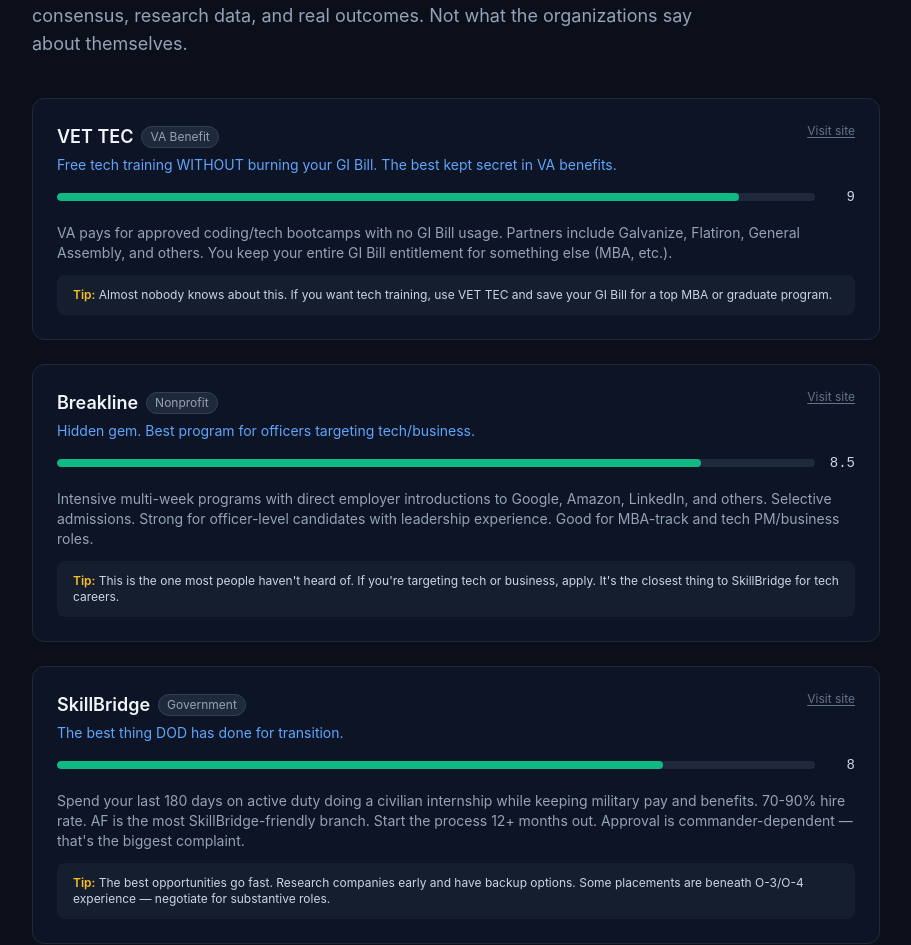
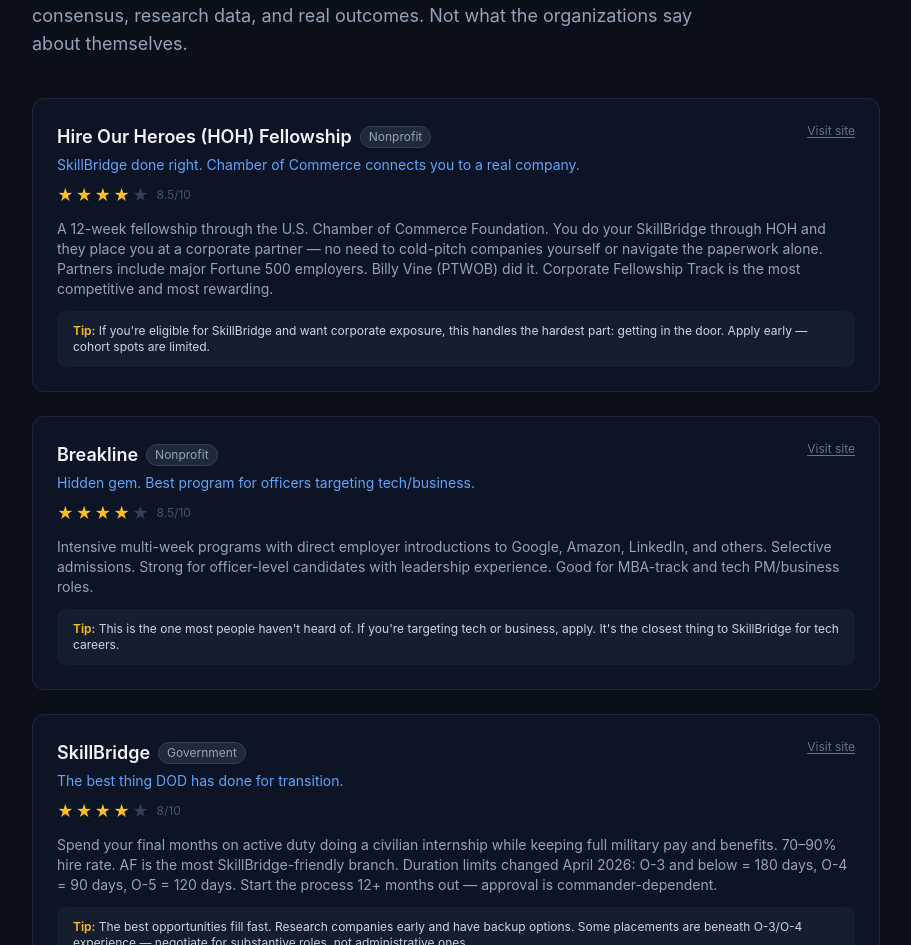
Before and after one commit to pconpiee/usafa-transition, a Next.js app: page /resources in a window 1280 px wide. Shown: the part 267-1212 px from the top of the page, without its empty margins (184-1095 px from the left). Built offline with nearby package versions, Linux system fonts and the light colour scheme.

Commit message:
Apply feedback: HOH fellowship, SkillBridge timing, VET TEC fix, star ratings, BAH tiers + custom input, flight pay, timeline date fix

```diff
--- a/src/app/comp-translator/page.tsx
+++ b/src/app/comp-translator/page.tsx
@@ -10,19 +10,23 @@
   "O-5": { 10: 107436, 12: 112440, 14: 116532, 16: 120768, 18: 124872, 20: 128964 },
 };
 
-const BAH_RATES: Record<string, number> = {
-  "Colorado Springs, CO": 22536,
-  "Washington, DC": 33876,
-  "San Antonio, TX": 22272,
-  "Omaha, NE": 19404,
-  "Dayton, OH": 18276,
-  "Tampa, FL": 24252,
-  "Los Angeles, CA": 39852,
-  "Hampton Roads, VA": 24132,
-  "Albuquerque, NM": 19476,
-  "Huntsville, AL": 19944,
-  "National Average": 23400,
-};
+// Geographic BAH tiers (annual, with dependents)
+const BAH_TIERS = [
+  { label: "National Average (default)", examples: "", annual: 23400 },
+  { label: "Major metro — NYC, LA, DC, SF, Boston", examples: "", annual: 36000 },
+  { label: "Mid-size city — Seattle, Raleigh, Denver", examples: "", annual: 27600 },
+  { label: "Small city — Wichita Falls, Columbus", examples: "", annual: 19200 },
+  { label: "Enter my own BAH", examples: "", annual: -1 },
+];
+
+// Aviation Career Incentive Pay (ACIP) monthly → annual
+const ACIP_OPTIONS = [
+  { label: "None", annual: 0 },
+  { label: "< 6 years aviation (~$188/mo)", annual: 2256 },
+  { label: "6–9 years aviation (~$650/mo)", annual: 7800 },
+  { label: "10–13 years aviation (~$750/mo)", annual: 9000 },
+  { label: "14+ years aviation (~$840/mo)", annual: 10080 },
+];
 
 const BAS = 3276; // annual officer BAS 2025
 
@@ -33,18 +37,37 @@
 export default function CompTranslatorPage() {
   const [rank, setRank] = useState("O-3");
   const [years, setYears] = useState(6);
-  const [location, setLocation] = useState("National Average");
+  const [bahTierIdx, setBahTierIdx] = useState(0);
+  const [customBahMonthly, setCustomBahMonthly] = useState("");
   const [dependents, setDependents] = useState(true);
+  const [acipIdx, setAcipIdx] = useState(0);
 
-  const basePay = BASE_PAY[rank]?.[years] ?? BASE_PAY[rank]?.[Object.keys(BASE_PAY[rank]).map(Number).filter(y => y <= years).sort((a, b) => b - a)[0]] ?? 70000;
-  const bah = BAH_RATES[location] ?? BAH_RATES["National Average"];
-  const bahAdjusted = dependents ? bah : Math.round(bah * 0.85);
-  const taxFreeAllowances = bahAdjusted + BAS;
-  const tricareSavings = 5849; // civilian equivalent cost difference
-  const retirementContrib = Math.round(basePay * 0.05); // BRS 5% match
-  const totalMilitaryComp = basePay + taxFreeAllowances + tricareSavings + retirementContrib;
+  const basePay =
+    BASE_PAY[rank]?.[years] ??
+    BASE_PAY[rank]?.[
+      Object.keys(BASE_PAY[rank])
+        .map(Number)
+        .filter((y) => y <= years)
+        .sort((a, b) => b - a)[0]
+    ] ??
+    70000;
 
-  // Tax advantage of tax-free allowances (est 22% bracket)
+  const selectedTier = BAH_TIERS[bahTierIdx];
+  const isCustomBah = selectedTier.annual === -1;
+  const customBahAnnual = customBahMonthly
+    ? parseFloat(customBahMonthly) * 12
+    : 0;
+  const bahWithDeps = isCustomBah
+    ? customBahAnnual
+    : selectedTier.annual;
+  const bah = dependents ? bahWithDeps : Math.round(bahWithDeps * 0.85);
+
+  const flightPay = ACIP_OPTIONS[acipIdx].annual;
+  const taxFreeAllowances = bah + BAS;
+  const tricareSavings = 5849;
+  const retirementContrib = Math.round(basePay * 0.05);
+  const totalMilitaryComp =
+    basePay + flightPay + taxFreeAllowances + tricareSavings + retirementContrib;
   const taxAdvantage = Math.round(taxFreeAllowances * 0.22);
   const civEquivalent = totalMilitaryComp + taxAdvantage;
 
@@ -93,19 +116,46 @@
         </div>
         <div>
           <label className="block text-sm font-medium text-slate-300 mb-1">
-            Duty Station / BAH Location
+            Job opportunity location
           </label>
           <select
-            value={location}
-            onChange={(e) => setLocation(e.target.value)}
+            value={bahTierIdx}
+            onChange={(e) => setBahTierIdx(Number(e.target.value))}
             className="w-full bg-slate-900 border border-slate-700 rounded-lg px-3 py-2 text-slate-200 focus:outline-none focus:border-blue-500"
           >
-            {Object.keys(BAH_RATES).map((loc) => (
-              <option key={loc} value={loc}>{loc}</option>
+            {BAH_TIERS.map((t, i) => (
+              <option key={i} value={i}>{t.label}</option>
             ))}
           </select>
+          {isCustomBah && (
+            <div className="mt-2">
+              <input
+                type="number"
+                min={0}
+                placeholder="Your monthly BAH (e.g. 1950)"
+                value={customBahMonthly}
+                onChange={(e) => setCustomBahMonthly(e.target.value)}
+                className="w-full bg-slate-900 border border-slate-700 rounded-lg px-3 py-2 text-slate-200 focus:outline-none focus:border-blue-500 placeholder:text-slate-600"
+              />
+              <p className="text-xs text-slate-600 mt-1">Monthly BAH amount — check your LES or MyPay</p>
+            </div>
+          )}
         </div>
-        <div className="flex items-end">
+        <div className="space-y-3">
+          <div>
+            <label className="block text-sm font-medium text-slate-300 mb-1">
+              Flight pay (ACIP)
+            </label>
+            <select
+              value={acipIdx}
+              onChange={(e) => setAcipIdx(Number(e.target.value))}
+              className="w-full bg-slate-900 border border-slate-700 rounded-lg px-3 py-2 text-slate-200 focus:outline-none focus:border-blue-500"
+            >
+              {ACIP_OPTIONS.map((o, i) => (
+                <option key={i} value={i}>{o.label}</option>
+              ))}
+            </select>
+          </div>
           <label className="flex items-center gap-2 cursor-pointer">
             <input
               type="checkbox"
@@ -130,9 +180,15 @@
               <span className="text-slate-400">Base Pay</span>
               <span className="text-slate-200 font-mono">{formatCurrency(basePay)}</span>
             </div>
+            {flightPay > 0 && (
+              <div className="flex justify-between">
+                <span className="text-slate-400">Flight Pay (ACIP)</span>
+                <span className="text-slate-200 font-mono">{formatCurrency(flightPay)}</span>
+              </div>
+            )}
             <div className="flex justify-between">
               <span className="text-slate-400">BAH (tax-free)</span>
-              <span className="text-emerald-400 font-mono">{formatCurrency(bahAdjusted)}</span>
+              <span className="text-emerald-400 font-mono">{formatCurrency(bah)}</span>
             </div>
             <div className="flex justify-between">
               <span className="text-slate-400">BAS (tax-free)</span>
--- a/src/app/resources/page.tsx
+++ b/src/app/resources/page.tsx
@@ -6,8 +6,18 @@
     url: "https://skillbridge.osd.mil",
     verdict: "The best thing DOD has done for transition.",
     detail:
-      "Spend your last 180 days on active duty doing a civilian internship while keeping military pay and benefits. 70-90% hire rate. AF is the most SkillBridge-friendly branch. Start the process 12+ months out. Approval is commander-dependent — that's the biggest complaint.",
-    tip: "The best opportunities go fast. Research companies early and have backup options. Some placements are beneath O-3/O-4 experience — negotiate for substantive roles.",
+      "Spend your final months on active duty doing a civilian internship while keeping full military pay and benefits. 70–90% hire rate. AF is the most SkillBridge-friendly branch. Duration limits changed April 2026: O-3 and below = 180 days, O-4 = 90 days, O-5 = 120 days. Start the process 12+ months out — approval is commander-dependent.",
+    tip: "The best opportunities fill fast. Research companies early and have backup options. Some placements are beneath O-3/O-4 experience — negotiate for substantive roles, not administrative ones.",
+  },
+  {
+    name: "Hire Our Heroes (HOH) Fellowship",
+    rating: 8.5,
+    category: "Nonprofit",
+    url: "https://www.hiringourheroes.org/career-development/fellowships/",
+    verdict: "SkillBridge done right. Chamber of Commerce connects you to a real company.",
+    detail:
+      "A 12-week fellowship through the U.S. Chamber of Commerce Foundation. You do your SkillBridge through HOH and they place you at a corporate partner — no need to cold-pitch companies yourself or navigate the paperwork alone. Partners include major Fortune 500 employers. Billy Vine (PTWOB) did it. Corporate Fellowship Track is the most competitive and most rewarding.",
+    tip: "If you're eligible for SkillBridge and want corporate exposure, this handles the hardest part: getting in the door. Apply early — cohort spots are limited.",
   },
   {
     name: "Hire Heroes USA",
@@ -41,13 +51,13 @@
   },
   {
     name: "VET TEC",
-    rating: 9,
+    rating: 8,
     category: "VA Benefit",
     url: "https://www.va.gov/education/about-gi-bill-benefits/how-to-use-benefits/vettec-high-tech-program/",
-    verdict: "Free tech training WITHOUT burning your GI Bill. The best kept secret in VA benefits.",
+    verdict: "VA-funded tech training — verify current GI Bill impact before enrolling.",
     detail:
-      "VA pays for approved coding/tech bootcamps with no GI Bill usage. Partners include Galvanize, Flatiron, General Assembly, and others. You keep your entire GI Bill entitlement for something else (MBA, etc.).",
-    tip: "Almost nobody knows about this. If you want tech training, use VET TEC and save your GI Bill for a top MBA or graduate program.",
+      "VA funds approved coding and tech bootcamps through this program. Partners have included Galvanize, Flatiron, General Assembly, and others. Officially designed not to count against your GI Bill entitlement, but program details and eligibility have evolved — the VA website can be ambiguous. Verify the current GI Bill impact directly with VA before enrolling if preserving GI Bill for an MBA matters to you.",
+    tip: "If the program is available and genuinely doesn't touch your GI Bill, it's an excellent option. Confirm that in writing before you commit. Check va.gov for current program status.",
   },
   {
     name: "Veterati",
@@ -121,26 +131,19 @@
   },
 ];
 
-function RatingBar({ rating }: { rating: number }) {
-  const width = (rating / 10) * 100;
-  const color =
-    rating >= 8
-      ? "bg-emerald-500"
-      : rating >= 6
-        ? "bg-amber-500"
-        : "bg-red-500";
-
+function StarRating({ rating }: { rating: number }) {
+  const filled = Math.round(rating / 2);
   return (
-    <div className="flex items-center gap-2">
-      <div className="flex-1 h-2 bg-slate-800 rounded-full overflow-hidden">
-        <div
-          className={`h-full rounded-full ${color}`}
-          style={{ width: `${width}%` }}
-        />
-      </div>
-      <span className="text-sm font-mono text-slate-300 w-8 text-right">
-        {rating}
-      </span>
+    <div className="flex items-center gap-0.5">
+      {[1, 2, 3, 4, 5].map((i) => (
+        <span
+          key={i}
+          className={`text-base leading-none ${i <= filled ? "text-amber-400" : "text-slate-700"}`}
+        >
+          ★
+        </span>
+      ))}
+      <span className="text-xs text-slate-600 ml-1.5">{rating}/10</span>
     </div>
   );
 }
@@ -189,7 +192,7 @@
                   Visit site
                 </a>
               </div>
-              <RatingBar rating={r.rating} />
+              <StarRating rating={r.rating} />
               <p className="mt-4 text-sm text-slate-400">{r.detail}</p>
               <div className="mt-3 bg-slate-800/50 rounded-lg px-4 py-3">
                 <p className="text-xs text-slate-300">
--- a/src/app/timeline/page.tsx
+++ b/src/app/timeline/page.tsx
@@ -55,7 +55,12 @@
 export default function TimelinePage() {
   const [sepDate, setSepDate] = useState("");
 
-  const baseDate = sepDate ? new Date(sepDate + "-01") : null;
+  const baseDate = sepDate
+    ? (() => {
+        const [y, m] = sepDate.split("-").map(Number);
+        return new Date(y, m - 1, 1);
+      })()
+    : null;
 
   return (
     <div className="max-w-4xl mx-auto px-4 sm:px-6 py-12 sm:py-20">
```
